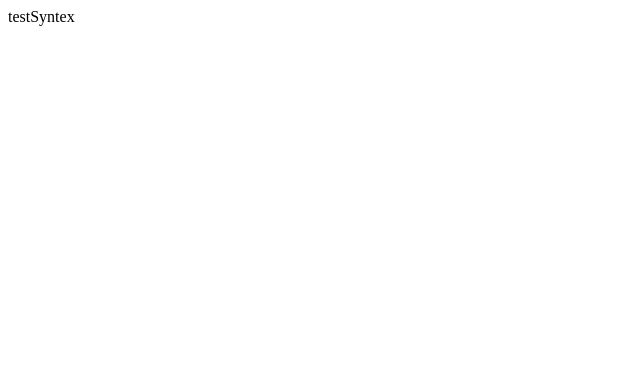
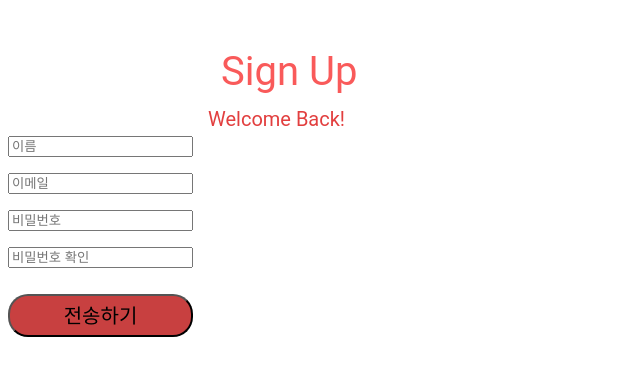
Before and after one commit to eunseo130/DeNS, a React (Create React App) app in the folder FrontEnd/: page / in a window 1280 px wide. Shown: the top 376 px of the page, without its empty margins (0-640 px from the left). Built offline with nearby package versions, Linux system fonts and the light colour scheme.

Commit message:
feature_lee_유효성

```diff
--- a/FrontEnd/package.json
+++ b/FrontEnd/package.json
@@ -12,6 +12,7 @@
     "pure-react-carousel": "^1.21.1",
     "react": "^17.0.2",
     "react-dom": "^17.0.2",
+    "react-hook-form": "^7.24.1",
     "react-list": "^0.8.11",
     "react-native-vector-icons": "^9.0.0",
     "react-router-dom": "^5.3.0",
--- a/FrontEnd/src/App.js
+++ b/FrontEnd/src/App.js
@@ -1,22 +1,21 @@
-import React from 'react';
-import { Route, Link, Router, Switch } from 'react-router-dom';
-import SignupBox from './component/signupComponent/SignupBox';
-import Login from './component/loginComponent/Login';
-import BeforeLogin from './component/commonComponent/BeforeLogin';
+import React from 'react'
+import { Route, Link, Router, Switch } from 'react-router-dom'
+import SignupBox from './component/signupComponent/SignupBox'
+import Login from './component/loginComponent/Login'
+import BeforeLogin from './component/commonComponent/BeforeLogin'
 
 const App = () => {
-    return (
-        <>
-            <Route path="/" exact={true } >
+  return (
+    <>
+      {/* <Route path="/" exact={true } >
                 <BeforeLogin />
-            </Route>
-            <Route path="/signup" >
-                <SignupBox />
-            </Route>
-            <Route path="/login">
+            </Route> */}
+      <SignupBox />
+
+      {/* <Route path="/login">
                 <Login />
-            </Route>
-        </>
-    )
+            </Route> */}
+    </>
+  )
 }
-export default App;
+export default App
--- a/FrontEnd/src/component/commonComponent/BeforeLogin.js
+++ b/FrontEnd/src/component/commonComponent/BeforeLogin.js
@@ -1,11 +1,13 @@
 import React, { Component, useEffect, useState } from "react";
 import { Link } from 'react-router-dom';
+
 
 
 function BeforeLogin() {
   return (
     <>
       <span>testSyntex</span>
+
     </>
     )
 }
--- a/FrontEnd/src/component/signupComponent/SignupBox.js
+++ b/FrontEnd/src/component/signupComponent/SignupBox.js
@@ -1,25 +1,21 @@
-import React, { useEffect, useState } from "react";
-import styled, { css } from "styled-components";
-import InputHjBox from './InputHjBox';
-import '../../test.css';
+import React, { useEffect, useState } from 'react'
+import styled, { css } from 'styled-components'
+import { useForm } from 'react-hook-form'
+import '../../test.css'
 
 function SignupBox(props) {
-  const [name, setName] = useState('');
-  const [email, setEmail] = useState('');
-  const [password, setPassword] = useState('');
-  const [pwdCerti, setPwdCerti] = useState('');
-  const [correct, setCorrect] = useState(false);
-
-  if (name.length > 5 && email.length > 10) {
-    setCorrect(true);
-    console.log("check");
-  }
-
-  const testFunc = () => {
-    if (correct) {
-      console.log("test ok ");
-    }
-  }
+  const [name, setName] = useState('')
+  const [email, setEmail] = useState('')
+  const [password, setPassword] = useState('')
+  const [pwdCerti, setPwdCerti] = useState('')
+  const [correct, setCorrect] = useState(false)
+  const {
+    register,
+    handleSubmit,
+    getValues,
+    formState: { errors },
+  } = useForm({ mode: 'onChange'})
+  const onSubmit = (data) => console.log(data)
 
   return (
     <>
@@ -30,57 +26,95 @@ function SignupBox(props) {
             <WelcomeBack>Welcome Back!</WelcomeBack>
           </SignupBoxTitle>
         </SignupBoxTitleStack>
-          <InputHjBox title="이름" ph="이름" idcheck={"name"} check={setName}/>
-          <InputHjBox title="이메일" ph="이메일" idcheck={"email" } check={setEmail} />
-          <InputHjBox title="비밀번호" ph="비밀번호" idcheck={"password" } check={setPassword}/>
-          <InputHjBox title="비밀번호확인" ph="비밀번호확인" idcheck={"pwdCerti" } check={setPwdCerti}/>
-        <button className={correct ? 'active' : 'unactive'} onClick={ testFunc}style={SendFormbtn} disabled>전송하기</button>
+        <form onSubmit={handleSubmit(onSubmit)}>
+          <input
+            {...register('firstName', { required: '필수 항목입니다.' })}
+            placeholder="이름"
+          />
+          <p>{errors.firstName?.message}</p>
+          <input
+            {...register('email', {
+              required: '필수 항목입니다.',
+              pattern: {
+                value: /^\S+@\S+$/i,
+                message: '이메일 형식에 맞춰 입력하세요.',
+              },
+            })}
+            placeholder="이메일"
+          />
+          <p>{errors.email?.message}</p>
+          <input
+            {...register('password', {
+              required: '필수 항목입니다.',
+              minLength: {
+                value: 8,
+                message: '최소 8자리를 입력하세요.',
+              },
+              pattern: {
+                value: /[`~!@@#$%^&*|₩₩₩'₩";:₩/?]/gi,
+                message: '특수기호를 한 개 이상 넣어주세요.',
+              },
+            })}
+            placeholder="비밀번호"
+          />
+          <p>{errors.password?.message}</p>
+          <input
+            {...register('passwordvaild', {
+              required: '필수 항목입니다.',
+              validate: (value) =>
+                value === getValues('password') ||
+                '비밀번호가 일치하지 않습니다.',
+            })}
+            placeholder="비밀번호 확인"
+          />
+          <p>{errors.passwordvaild?.message}</p>
+          <button style={SendFormbtn}>전송하기</button>
+        </form>
       </SignupBoxBg>
     </>
-  );
+  )
 }
 
 const Container = styled.div`
   display: flex;
   flex-direction: column;
   position: absolute;
-  top:0;
-  bottom:0;
+  top: 0;
+  bottom: 0;
   justify-content: center;
   align-items: center;
-
-`;
+`
 
 const SignupBoxBg = styled.div`
   width: 562px;
   height: 858px;
-  background-color: rgba(255,255,255,1);
+  background-color: rgba(255, 255, 255, 1);
   border-radius: 29px;
   flex-direction: column;
   display: flex;
-`;
+`
 
 const SignupBoxTitle = styled.div`
   top: 2px;
   width: 298px;
   height: 88px;
   position: absolute;
-  background-color: rgba(255,255,255,1);
+  background-color: rgba(255, 255, 255, 1);
   border-radius: 15px;
   left: 0px;
   flex-direction: column;
   display: flex;
-`;
+`
 
 const WelcomeBack = styled.span`
   font-family: Roboto;
   font-style: normal;
   font-weight: 400;
-  color: rgba(226,63,63,1);
+  color: rgba(226, 63, 63, 1);
   font-size: 20px;
   margin-top: 59px;
   margin-left: 68px;
-`;
+`
 
 const SignUp = styled.span`
   font-family: Roboto;
@@ -89,10 +123,10 @@ const SignUp = styled.span`
   position: absolute;
   font-style: normal;
   font-weight: 400;
-  color: rgba(249,90,90,1);
+  color: rgba(249, 90, 90, 1);
   text-align: center;
   font-size: 40px;
-`;
+`
 
 const SignupBoxTitleStack = styled.div`
   width: 298px;
@@ -100,19 +134,19 @@ const SignupBoxTitleStack = styled.div`
   margin-top: 38px;
   margin-left: 132px;
   position: relative;
-`;
+`
 
 const SendFormbtn = {
-  fontFamily: "Ubuntu",
-  fontStyle: "normal",
-  fontWeight: "normal",
-  fontSize: "20px",
-  lineHeight: "24px",
-  width: "185px",
-  height: "43px",
-  backgroundColor: "rgba(200,64,64,1)",
-  borderRadius: "20px",
-  marginTop:"10px"
-};
+  fontFamily: 'Ubuntu',
+  fontStyle: 'normal',
+  fontWeight: 'normal',
+  fontSize: '20px',
+  lineHeight: '24px',
+  width: '185px',
+  height: '43px',
+  backgroundColor: 'rgba(200,64,64,1)',
+  borderRadius: '20px',
+  marginTop: '10px',
+}
 
-export default SignupBox;
+export default SignupBox
--- a/FrontEnd/src/index.js
+++ b/FrontEnd/src/index.js
@@ -1,5 +1,4 @@
 import React from 'react';
 import ReactDOM from 'react-dom';
-import { BrowserRouter } from 'react-router-dom';
 import App from './App';
-ReactDOM.render(<BrowserRouter><App /></BrowserRouter>,document.getElementById('root'));
+ReactDOM.render(<App />,document.getElementById('root'));
```
Also changed, not shown: 1 other file (tests, documents, lock files or other folders).
